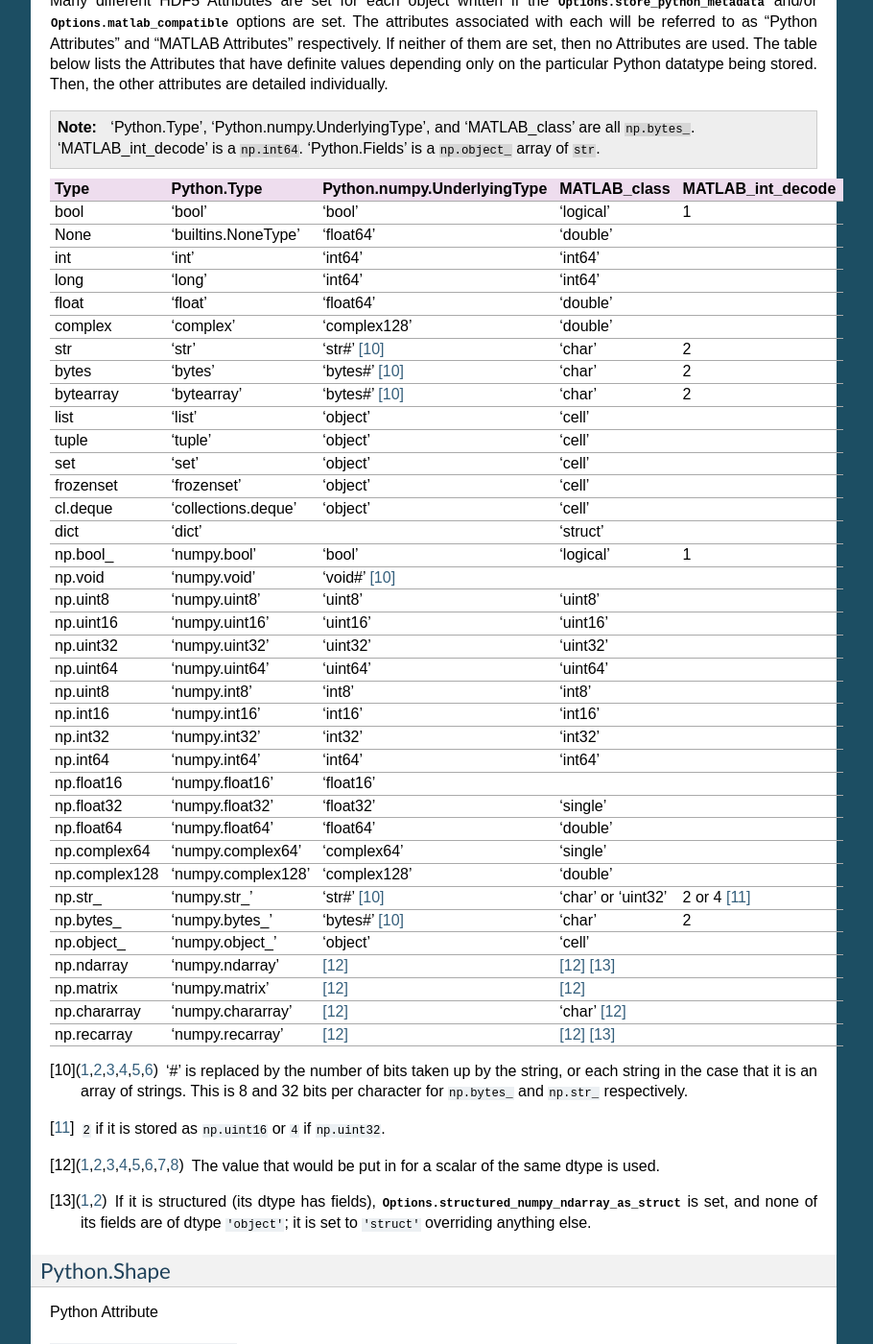
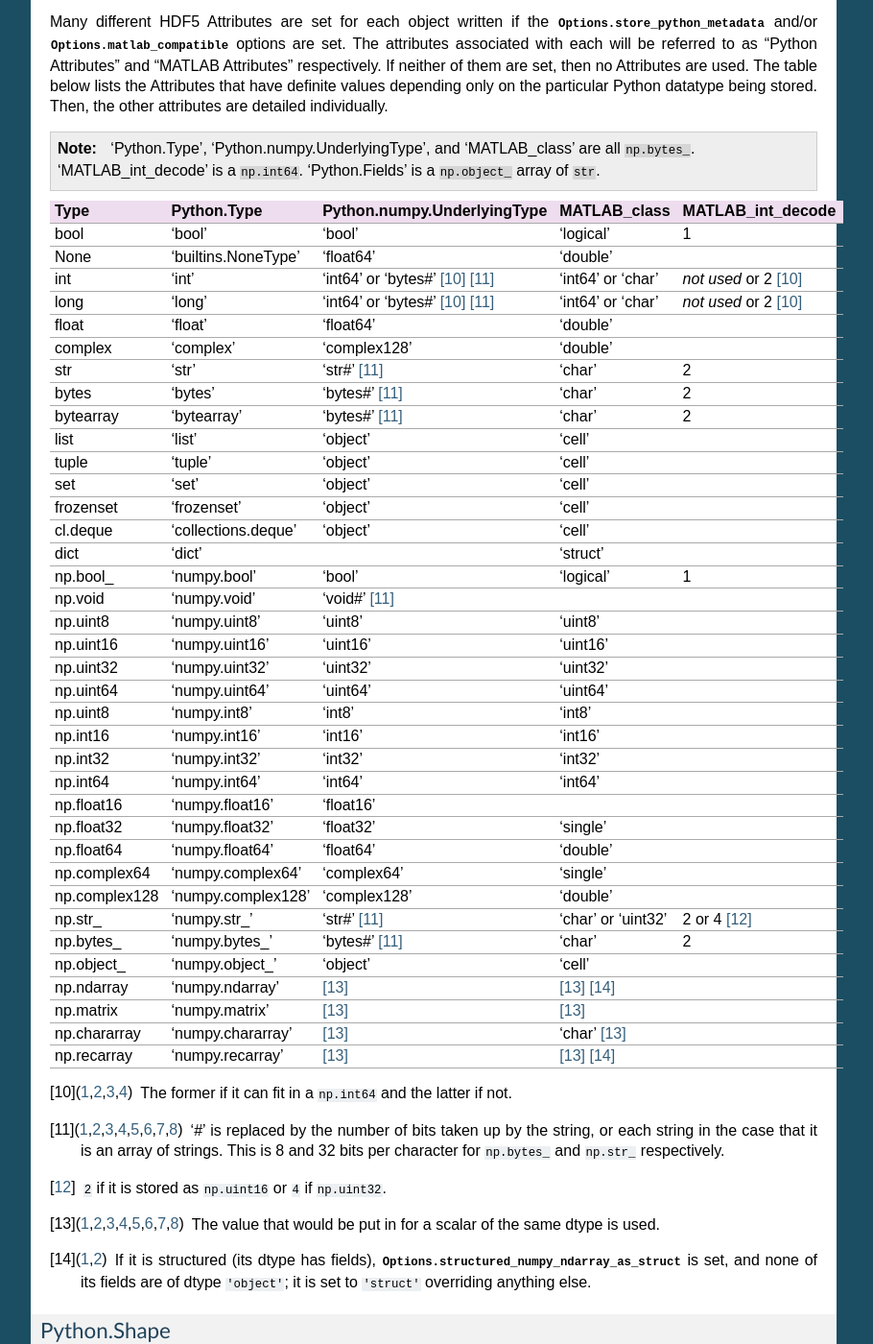
Before and after one commit to frejanordsiek/hdf5storage, a Sphinx documentation site: the page built from doc/source/storage_format.rst, in a window 1280 px wide and 1400 px high, scrolled down 2463 px. Shown: the whole window at 96% size, without its empty margins (198-1108 px from the left). Built offline with Sphinx 7.4.7, drawn with Linux system fonts in a browser that asks for light colours; formulas are drawn with MathJax 3; some of the changed text lies outside the part shown.

Commit message:
Updated tables for the storage format documentation.

```diff
--- a/doc/source/storage_format.rst
+++ b/doc/source/storage_format.rst
@@ -59,8 +59,8 @@ Type             Version  Converted to                          Group or Dataset
 ===============  =======  ====================================  =====================
 bool             0.1      np.bool\_ or np.uint8 [1]_            Dataset
 None             0.1      ``np.float64([])``                    Dataset
-int [2]_ [3]_    0.1      np.int64 [2]_                         Dataset
-long [3]_ [4]_   0.1      np.int64                              Dataset
+int [2]_ [3]_    0.1      np.int64 or np.bytes\_ [2]_ [3]_      Dataset
+long [3]_ [4]_   0.1      np.int64 or np.bytes\_ [3]_ [4]_      Dataset
 float            0.1      np.float64                            Dataset
 complex          0.1      np.complex128                         Dataset
 str              0.1      np.uint32/16 [5]_                     Dataset
@@ -101,7 +101,9 @@ np.recarray      0.1      structured np.ndarray [9]_            Dataset or Group
        ``matlab_compatible == True``).
 .. [2] In Python 2.x, it may be read back as a ``long`` if it can't fit
        in the size of an ``int``.
-.. [3] Must be small enough to fit into an ``np.int64``.
+.. [3] Stored as a ``np.int64`` if it is small enough to fit. Otherwise
+       its decimal string representation is stored as an ``np.bytes_``
+       for hdf5storage >= 0.2 (error in earlier versions).
 .. [4] Type only found in Python 2.x. Python 2.x's ``long`` and ``int``
        are unified into a single ``int`` type in Python 3.x. Read as an
        ``int`` in Python 3.x.
@@ -149,58 +151,60 @@ stored. Then, the other attributes are detailed individually.
    all ``np.bytes_``. 'MATLAB_int_decode' is a ``np.int64``.
    'Python.Fields' is a ``np.object_`` array of ``str``.
 
-=============  ===================  ===========================  ==================  =================
-               Python Attributes                                 MATLAB Attributes
-               ------------------------------------------------  -------------------------------------
-Type           Python.Type          Python.numpy.UnderlyingType  MATLAB_class        MATLAB_int_decode
-=============  ===================  ===========================  ==================  =================
-bool           'bool'               'bool'                       'logical'           1
-None           'builtins.NoneType'  'float64'                    'double'
-int            'int'                'int64'                      'int64'
-long           'long'               'int64'                      'int64'
-float          'float'              'float64'                    'double'
-complex        'complex'            'complex128'                 'double'
-str            'str'                'str#' [10]_                 'char'              2
-bytes          'bytes'              'bytes#' [10]_               'char'              2
-bytearray      'bytearray'          'bytes#' [10]_               'char'              2
-list           'list'               'object'                     'cell'
-tuple          'tuple'              'object'                     'cell'
-set            'set'                'object'                     'cell'
-frozenset      'frozenset'          'object'                     'cell'
-cl.deque       'collections.deque'  'object'                     'cell'
-dict           'dict'                                            'struct'
-np.bool\_      'numpy.bool'         'bool'                       'logical'           1
-np.void        'numpy.void'         'void#' [10]_
-np.uint8       'numpy.uint8'        'uint8'                      'uint8'
-np.uint16      'numpy.uint16'       'uint16'                     'uint16'
-np.uint32      'numpy.uint32'       'uint32'                     'uint32'
-np.uint64      'numpy.uint64'       'uint64'                     'uint64'
-np.uint8       'numpy.int8'         'int8'                       'int8'
-np.int16       'numpy.int16'        'int16'                      'int16'
-np.int32       'numpy.int32'        'int32'                      'int32'
-np.int64       'numpy.int64'        'int64'                      'int64'
+=============  ===================  ===============================  ==================  =====================
+               Python Attributes                                     MATLAB Attributes
+               ----------------------------------------------------  -----------------------------------------
+Type           Python.Type          Python.numpy.UnderlyingType      MATLAB_class        MATLAB_int_decode
+=============  ===================  ===============================  ==================  =====================
+bool           'bool'               'bool'                           'logical'           1
+None           'builtins.NoneType'  'float64'                        'double'
+int            'int'                'int64' or 'bytes#' [10]_ [11]_  'int64' or 'char'   *not used* or 2 [10]_
+long           'long'               'int64' or 'bytes#' [10]_ [11]_  'int64' or 'char'   *not used* or 2 [10]_
+float          'float'              'float64'                        'double'
+complex        'complex'            'complex128'                     'double'
+str            'str'                'str#' [11]_                     'char'              2
+bytes          'bytes'              'bytes#' [11]_                   'char'              2
+bytearray      'bytearray'          'bytes#' [11]_                   'char'              2
+list           'list'               'object'                         'cell'
+tuple          'tuple'              'object'                         'cell'
+set            'set'                'object'                         'cell'
+frozenset      'frozenset'          'object'                         'cell'
+cl.deque       'collections.deque'  'object'                         'cell'
+dict           'dict'                                                'struct'
+np.bool\_      'numpy.bool'         'bool'                           'logical'           1
+np.void        'numpy.void'         'void#' [11]_
+np.uint8       'numpy.uint8'        'uint8'                          'uint8'
+np.uint16      'numpy.uint16'       'uint16'                         'uint16'
+np.uint32      'numpy.uint32'       'uint32'                         'uint32'
+np.uint64      'numpy.uint64'       'uint64'                         'uint64'
+np.uint8       'numpy.int8'         'int8'                           'int8'
+np.int16       'numpy.int16'        'int16'                          'int16'
+np.int32       'numpy.int32'        'int32'                          'int32'
+np.int64       'numpy.int64'        'int64'                          'int64'
 np.float16     'numpy.float16'      'float16'
-np.float32     'numpy.float32'      'float32'                    'single'
-np.float64     'numpy.float64'      'float64'                    'double'
-np.complex64   'numpy.complex64'    'complex64'                  'single'
-np.complex128  'numpy.complex128'   'complex128'                 'double'
-np.str\_       'numpy.str\_'        'str#' [10]_                 'char' or 'uint32'  2 or 4 [11]_
-np.bytes\_     'numpy.bytes\_'      'bytes#' [10]_               'char'              2
-np.object\_    'numpy.object\_'     'object'                     'cell'
-np.ndarray     'numpy.ndarray'      [12]_                        [12]_ [13]_
-np.matrix      'numpy.matrix'       [12]_                        [12]_
-np.chararray   'numpy.chararray'    [12]_                        'char' [12]_
-np.recarray    'numpy.recarray'     [12]_                        [12]_ [13]_
-=============  ===================  ===========================  ==================  =================
+np.float32     'numpy.float32'      'float32'                        'single'
+np.float64     'numpy.float64'      'float64'                        'double'
+np.complex64   'numpy.complex64'    'complex64'                      'single'
+np.complex128  'numpy.complex128'   'complex128'                     'double'
+np.str\_       'numpy.str\_'        'str#' [11]_                     'char' or 'uint32'  2 or 4 [12]_
+np.bytes\_     'numpy.bytes\_'      'bytes#' [11]_                   'char'              2
+np.object\_    'numpy.object\_'     'object'                         'cell'
+np.ndarray     'numpy.ndarray'      [13]_                            [13]_ [14]_
+np.matrix      'numpy.matrix'       [13]_                            [13]_
+np.chararray   'numpy.chararray'    [13]_                            'char' [13]_
+np.recarray    'numpy.recarray'     [13]_                            [13]_ [14]_
+=============  ===================  ===============================  ==================  =====================
 
-.. [10] '#' is replaced by the number of bits taken up by the string, or
+.. [10] The former if it can fit in a ``np.int64`` and the latter if
+	not.
+.. [11] '#' is replaced by the number of bits taken up by the string, or
         each string in the case that it is an array of strings. This is 8
         and 32 bits per character for ``np.bytes_`` and ``np.str_``
         respectively.
-.. [11] ``2`` if it is stored as ``np.uint16`` or ``4`` if ``np.uint32``.
-.. [12] The value that would be put in for a scalar of the same dtype is
+.. [12] ``2`` if it is stored as ``np.uint16`` or ``4`` if ``np.uint32``.
+.. [13] The value that would be put in for a scalar of the same dtype is
        used.
-.. [13] If it is structured (its dtype has fields),
+.. [14] If it is structured (its dtype has fields),
         :py:attr:`Options.structured_numpy_ndarray_as_struct` is set,
         and none of its fields are of dtype ``'object'``; it is set to
         ``'struct'`` overriding anything else.
```
Also changed, not shown: other parts of doc/source/storage_format.rst (+3 -3 lines).
